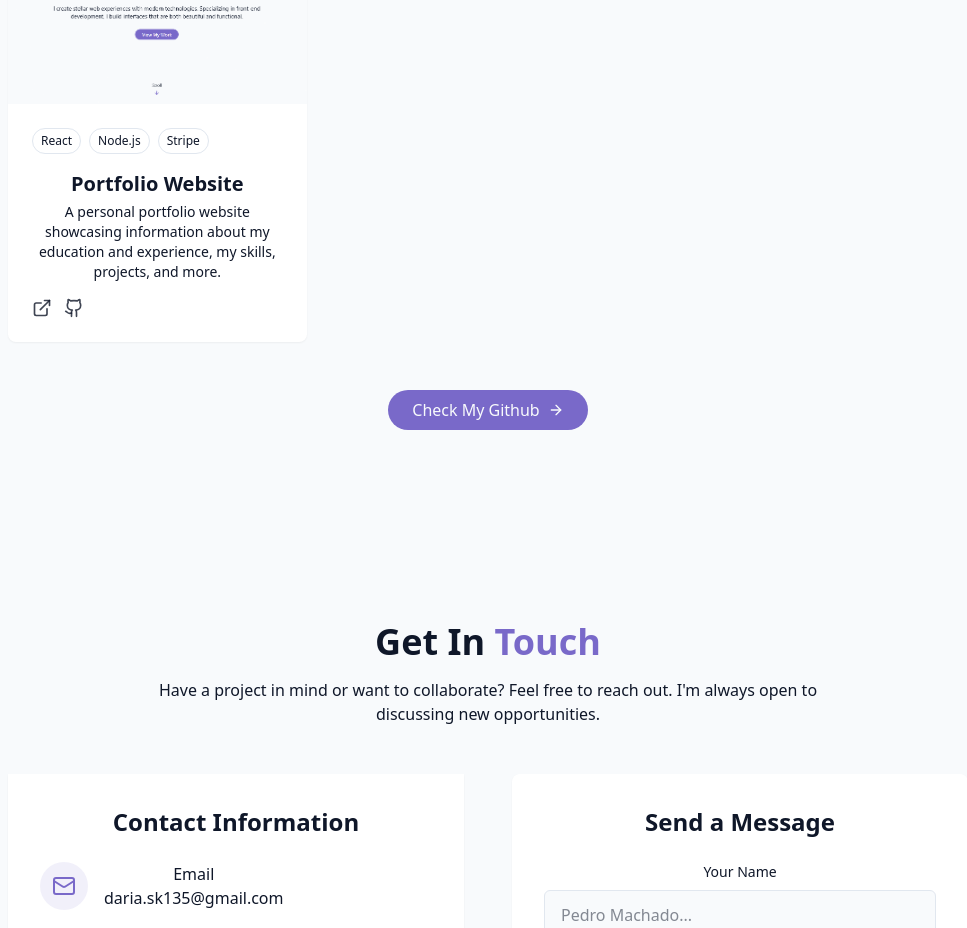
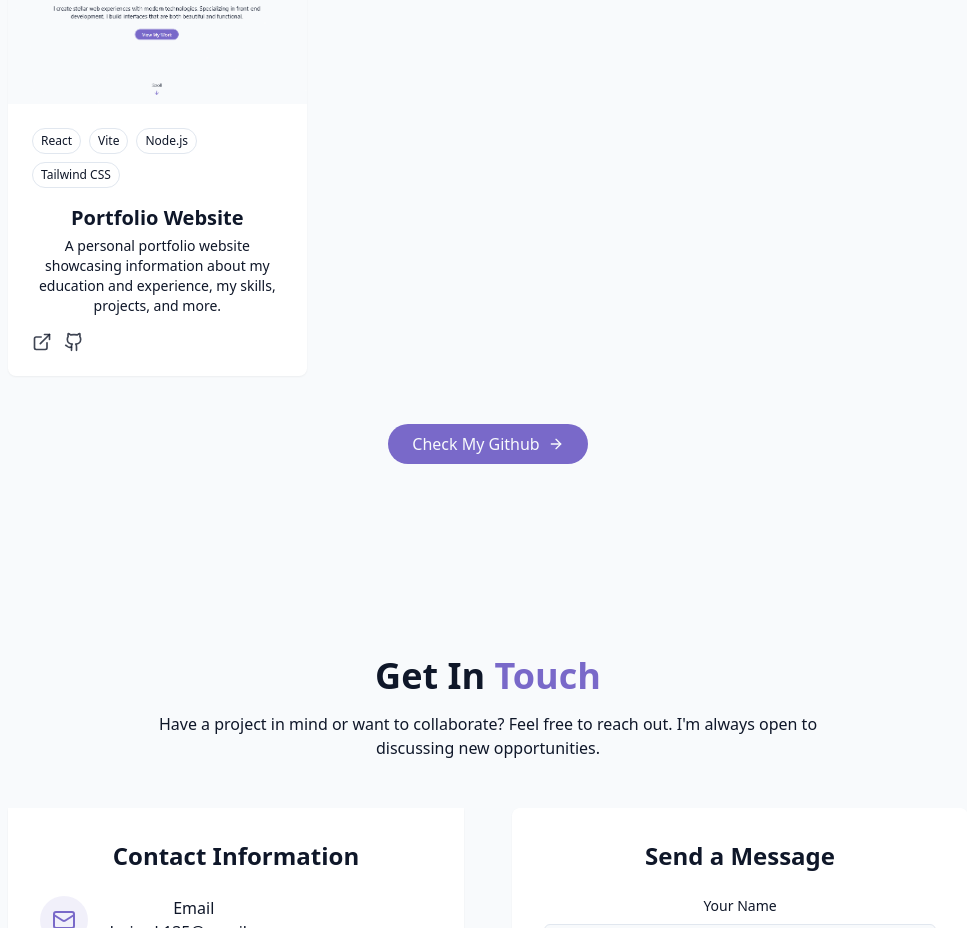
Before and after one commit to DariaRosen/Portfolio, a React (Vite) app: page / in a window 1280 px wide. Shown: the part 4126-5054 px from the top of the page, without its empty margins (152-1119 px from the left). Built offline with nearby package versions, Linux system fonts and the light colour scheme.

Commit message:
Change project description

```diff
--- a/src/components/ProjectsSection.jsx
+++ b/src/components/ProjectsSection.jsx
@@ -37,9 +37,9 @@ const projects = [
         description:
             "A personal portfolio website showcasing information about my education and experience, my skills, projects, and more.",
         image: "/projects_imgs/Portfolio.jpg",
-        tags: ["React", "Node.js", "Stripe"],
-        demoUrl: "#",
-        githubUrl: "#",
+        tags: ["React", "Vite", "Node.js", "Tailwind CSS"],
+        demoUrl: "https://portfolio-weld-chi-99.vercel.app/",
+        githubUrl: "https://github.com/DariaRosen/Portfolio.git",
     },
 ];
 
```
